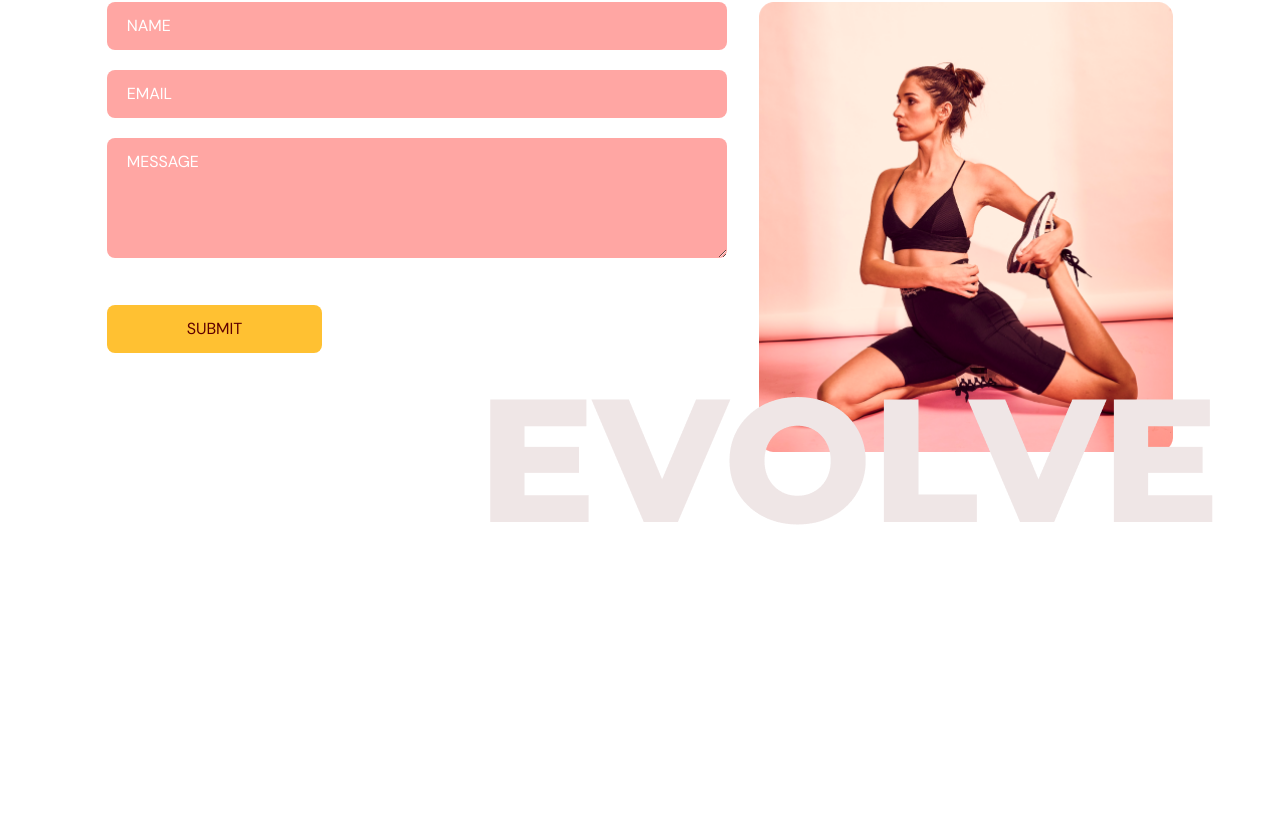
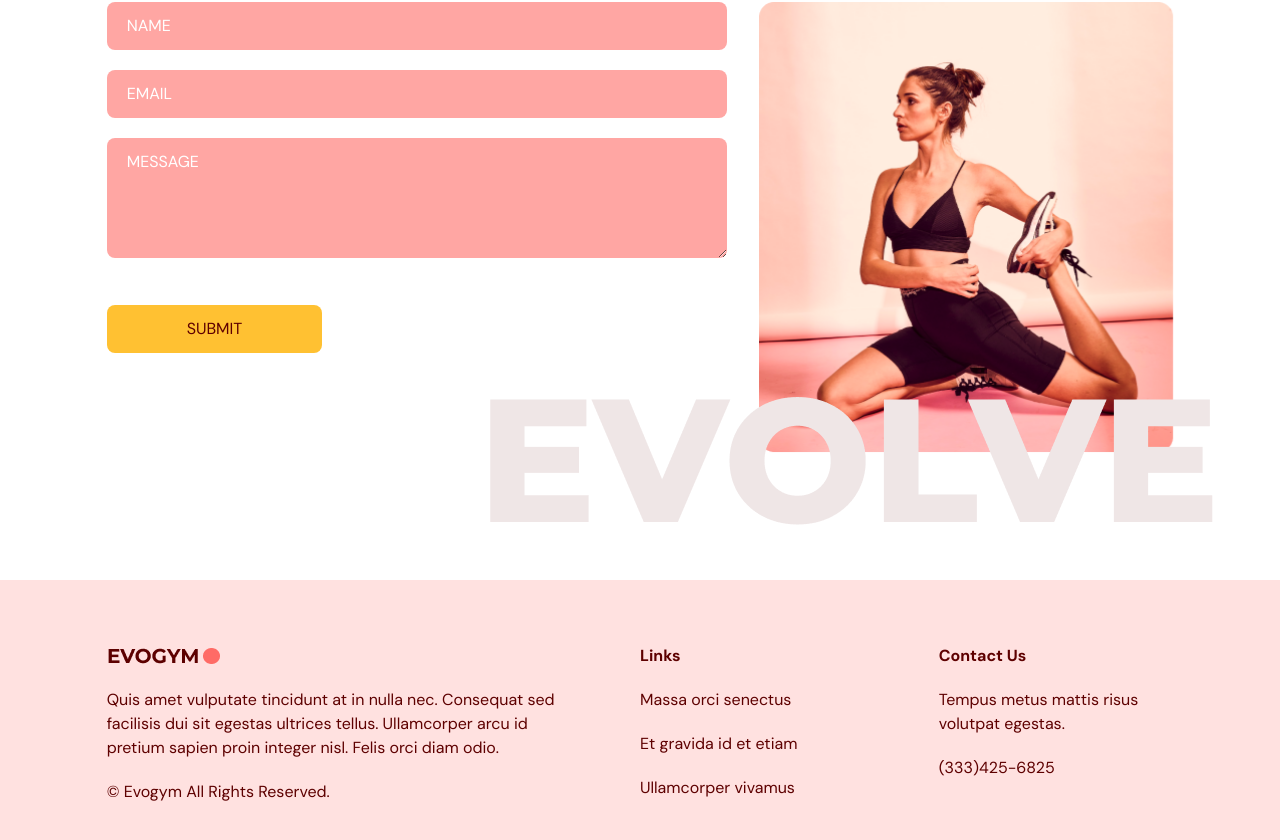
Before and after one commit to Pwojcik2/FitnessApplication, a React (Vite) app in the folder gym-typescript/: page / in a window 1280 px wide. Shown: the part 3172-4012 px from the top of the page. Before the commit the page ends 3752 px from the top, so only its background shows below. Built offline with nearby package versions, Linux system fonts and the light colour scheme.

Commit message:
created footer

```diff
--- a/gym-typescript/src/App.tsx
+++ b/gym-typescript/src/App.tsx
@@ -3,6 +3,7 @@
 import Benefits from '@/scenes/benefits'
 import OurClasses from '@/scenes/ourClasses'
 import ContactUs from '@/scenes/contactUs'
+import Footer from '@/scenes/footer'
 import { useEffect, useState } from "react";
 import { SelectedPage } from '@/shared/types'
 
@@ -35,6 +36,7 @@
       <Benefits setSelectedPage = {setSelectedPage} />
       <OurClasses setSelectedPage = {setSelectedPage} />
       <ContactUs setSelectedPage = {setSelectedPage} />
+      <Footer />
       </div>
   )
 }
--- /dev/null
+++ b/gym-typescript/src/scenes/footer/index.tsx
@@ -0,0 +1,32 @@
+import Logo from '@/assets/Logo.png'
+
+const Footer = () => {
+  return (
+    <footer className='bg-primary-100 py-16'>
+        <div className='justify-content mx-auto w-5/6 gap-16 md:flex'>
+            <div className='mt-16 basis-1/2 md:mt-0'>
+                <img alt='logo' src={Logo} />
+                <p className='my-5'>
+                Quis amet vulputate tincidunt at in nulla nec.
+                Consequat sed facilisis dui sit egestas ultrices tellus.
+                Ullamcorper arcu id pretium sapien proin integer nisl. Felis orci diam odio.
+                </p>
+                <p>© Evogym All Rights Reserved.</p>
+            </div>
+            <div className='mt-16 basis-1/4 md:mt-0'>
+                <h4 className='font-bold'>Links</h4>
+                <p className='mt-5'>Massa orci senectus</p>
+                <p className='mt-5'>Et gravida id et etiam</p>
+                <p className='mt-5'>Ullamcorper vivamus</p>
+            </div>
+            <div className="mt-16 basis-1/4 md:mt-0">
+                <h4 className="font-bold">Contact Us</h4>
+                <p className="my-5">Tempus metus mattis risus volutpat egestas.</p>
+                <p>(333)425-6825</p>
+            </div>
+        </div>
+    </footer>
+  )
+}
+
+export default Footer
```
